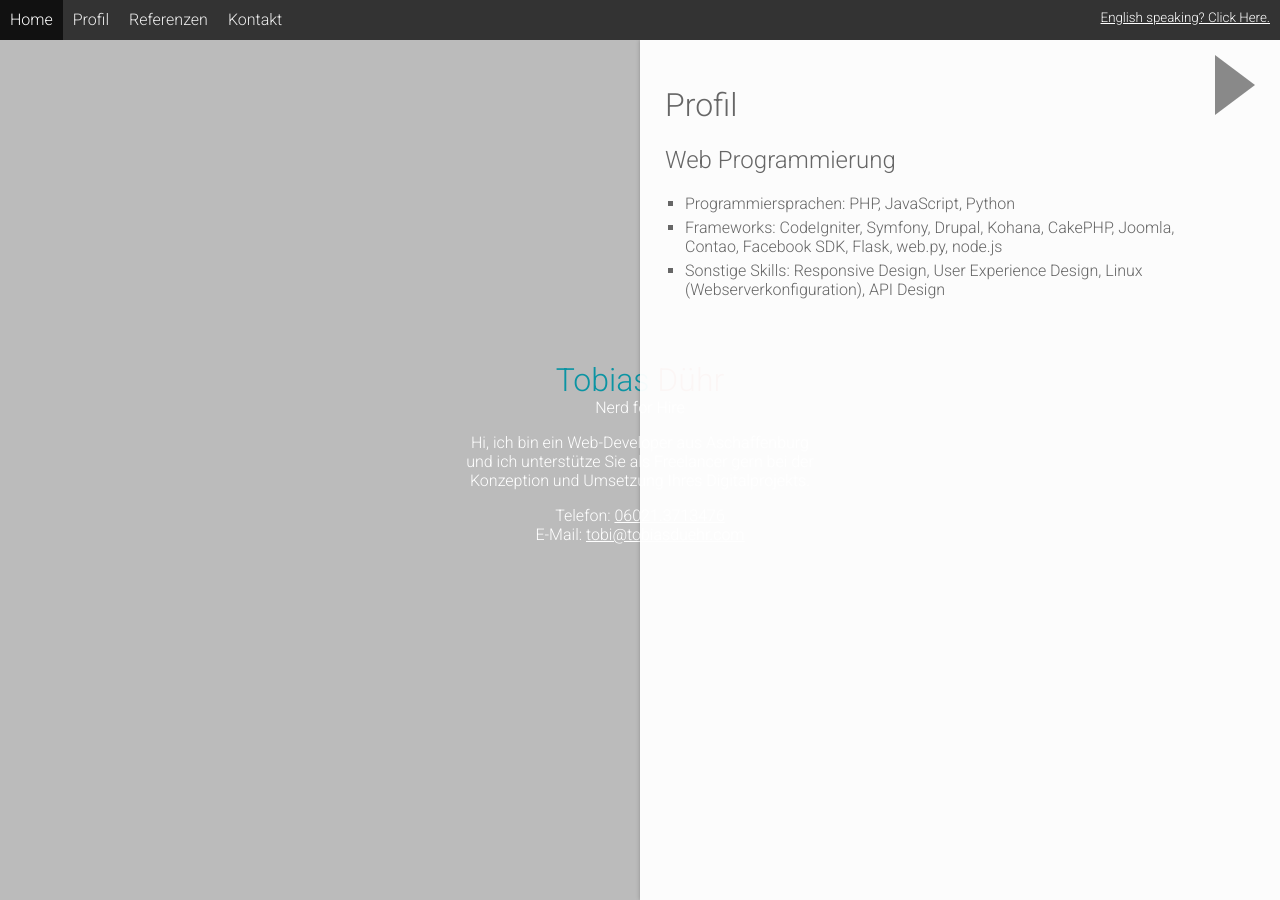
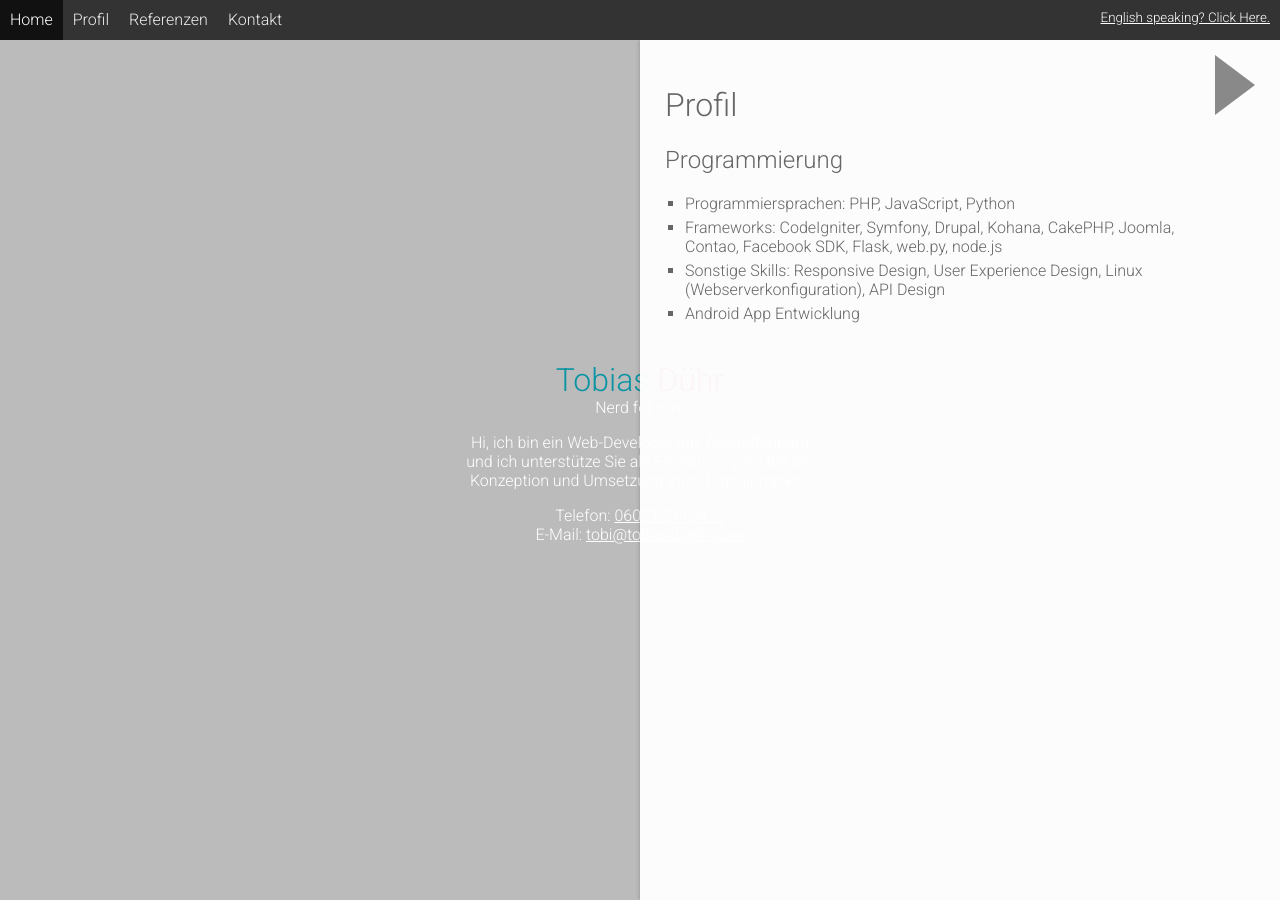
Before and after one commit to saibotd/saibotd.github.io, a Jekyll site: the page built from profil.html, in a window 1280 px wide. Built offline with Jekyll 4.4.1, drawn with Linux system fonts in a browser that asks for light colours; nearby versions of some CDN libraries.

Commit message:
Text changes

```diff
--- a/_layouts/default.html
+++ b/_layouts/default.html
@@ -62,7 +62,10 @@
           Nerd for Hire
         </p>
         <p>
-          Hi, ich bin ein <span itemprop="jobTitle">Web-Developer</span> aus Aschaffenburg<br>
+          Hi, ich bin ein <span itemprop="title">Web-Developer</span> aus
+          <span itemprop="address" itemscope itemtype="http://schema.org/PostalAddress">
+            <span itemprop="addressLocality">Aschaffenburg</span>
+          </span><br>
           und ich unterstütze Sie als Freelancer gern bei der<br>
           Konzeption und Umsetzung Ihres Digitalprojekts.
         </p>
--- a/profil.html
+++ b/profil.html
@@ -14,12 +14,13 @@ desc: Mein Leistungsprofil umfasst - neben Beratung und Konzeption - PHP, JavaSc
 	Zur Planung großer Webauftritte, Online-Shops oder Apps verwende ich daher Tools wie User-Stories, Inhalts-Architekturen, User-Flows und Wireframes. Im Zusammenspiel mit einem Webdesigner ist so eine frühzeitige Visualisierung des Vorhabens möglich. Probleme, die normalerweise erst am Ende der Programmierung - oder schlimmer, nach Abschluß des Projekts - auffallen würden, können so frühzeitig beseitigt werden. Am Ende einer solchen Konzeptionsphase steht ein fertiges Webkonzept und eine gemeinsame Basis für die Umsetzung.
 </p>
 -->
-<h2>Web Programmierung</h2>
+<h2>Programmierung</h2>
 
 <ul>
 	<li>Programmiersprachen: PHP, JavaScript, Python</li>
 	<li>Frameworks: CodeIgniter, Symfony, Drupal, Kohana, CakePHP, Joomla, Contao, Facebook SDK, Flask, web.py, node.js</li>
 	<li>Sonstige Skills: Responsive Design, User Experience Design, Linux (Webserverkonfiguration), API Design</li>
+    <li>Android App Entwicklung</li>
 </ul>
 <!--
 <h2>Android App Entwicklung</h2>
```
